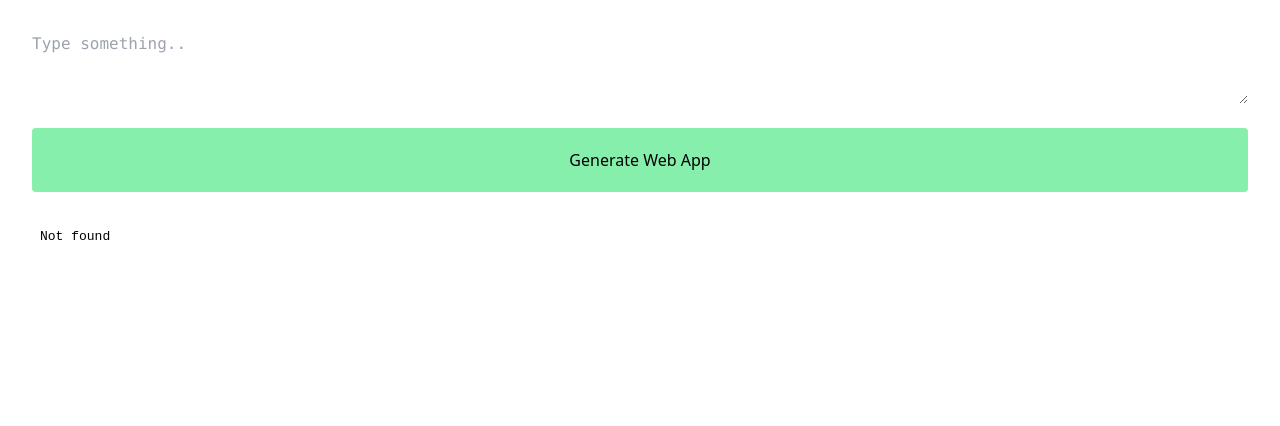
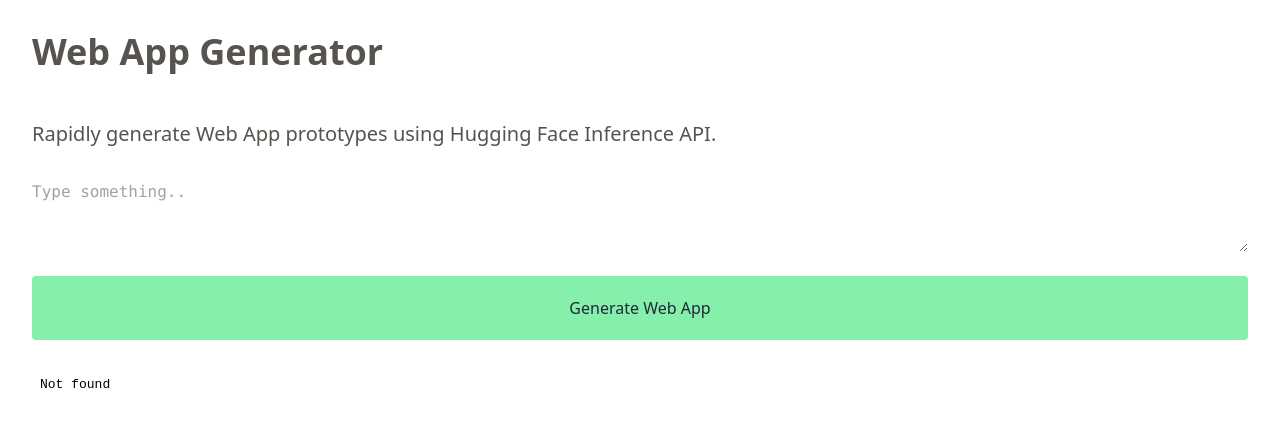
Before and after one commit to JoeRonaldson/webAppGenerator, a website: page public/index.html in a window 1280 px wide. Drawn offline with nearby package versions, Linux system fonts and the light colour scheme.

Commit message:
formatting

```diff
--- a/public/index.html
+++ b/public/index.html
@@ -1,11 +1,28 @@
 <html>
   <head>
     <title>Web App Generator</title>
+    <link
+      href="https://cdn.jsdelivr.net/npm/daisyui@3.1.6/dist/full.css"
+      rel="stylesheet"
+      type="text/css"
+    />
     <script defer src="https://cdn.jsdelivr.net/npm/alpinejs@3.x.x/dist/cdn.min.js"></script>
     <script src="https://cdn.tailwindcss.com"></script>
   </head>
   <body>
     <div class="flex flex-col space-y-6 p-8" x-data="{ draft: '', prompt: '' }">
+      <h1
+        class="font-bold text-stone-600 mb-4 transition-all delay-150 ease-in-out"
+        :class="open ? 'md:text-3xl lg:text-4xl' : 'text-6xl'"
+      >
+        Web App Generator
+      </h1>
+      <div
+        class="py-2 space-y-4 text-stone-600 transition-all delay-150 ease-in-out"
+        :class="open ? 'md:text-lg lg:text-xl' : 'text-2xl'"
+      >
+        <p>Rapidly generate Web App prototypes using Hugging Face Inference API.</p>
+      </div>
       <textarea
         name="draft"
         x-model="draft"
@@ -13,9 +30,7 @@
         placeholder="Type something.."
         class="font-mono"
       ></textarea>
-      <button
-        class="bg-green-300 rounded p-5"
-        @click="prompt = draft">Generate Web App</button>
+      <button class="bg-green-300 rounded p-5" @click="prompt = draft">Generate Web App</button>
       <iframe :src="`/app?prompt=${prompt}`"></iframe>
     </div>
   </body>
--- a/tsconfig.json
+++ b/tsconfig.json
@@ -1,5 +1,5 @@
 {
-   "compilerOptions": {
+  "compilerOptions": {
     "allowJs": true,
     "esModuleInterop": true,
     "allowSyntheticDefaultImports": true,
@@ -8,5 +8,5 @@
     "allowImportingTsExtensions": true,
     "target": "es2017"
   },
-  "include": ["**/*.ts", "**/*.mts"],
+  "include": ["**/*.ts", "**/*.mts"]
 }
```
Also changed, not shown: src/index.mts, 1 other file. Lines whose indentation alone changed are shown as unchanged.
